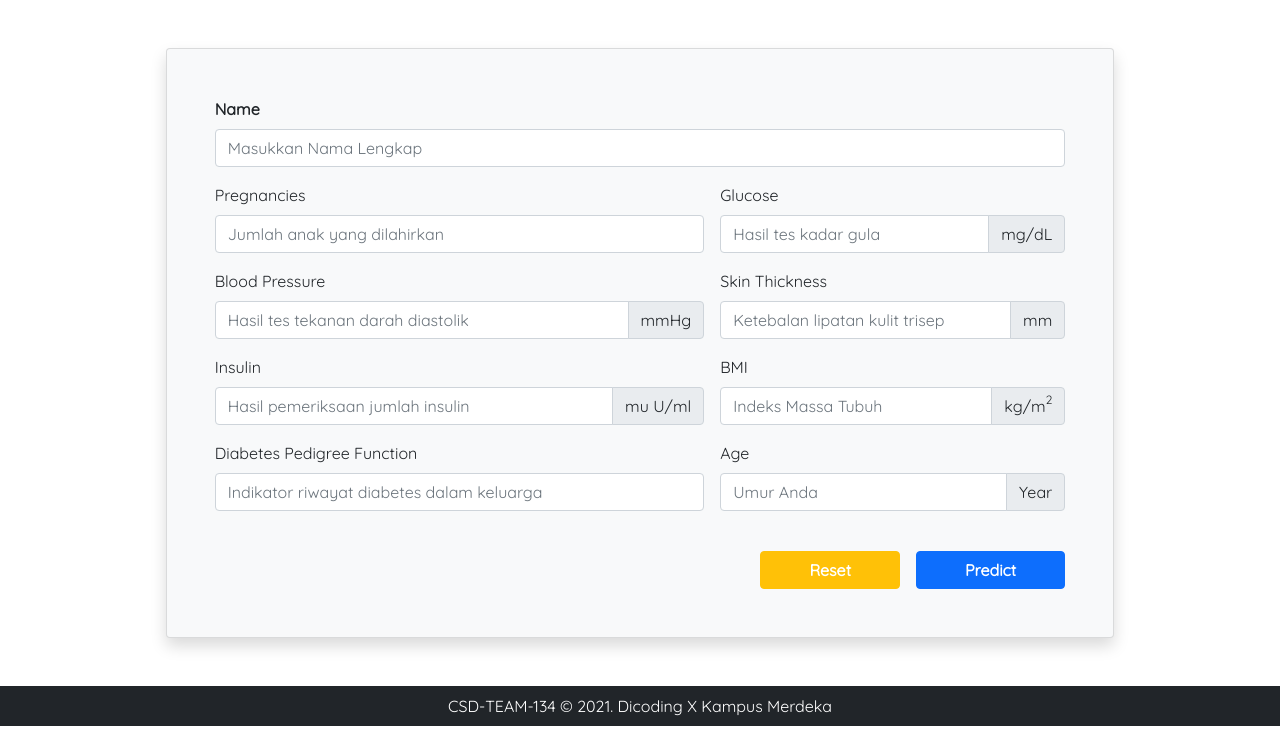
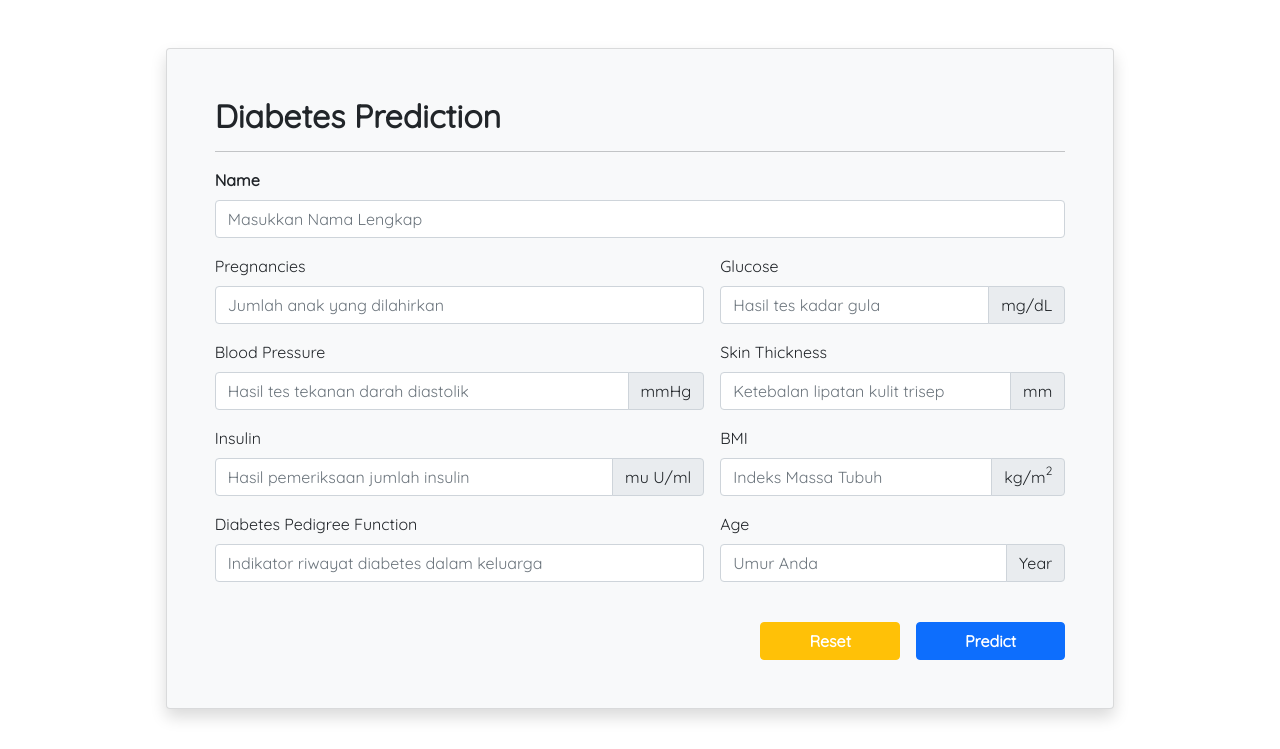
Before and after one commit to dan-dia/project-capstone-team-csd-134, a Flask app: page / in a window 1280 px wide. Shown: the part 56-805 px from the top of the page. Before the commit the page ends 782 px from the top, so only its background shows below. Run offline with Flask 2, Linux system fonts and the light colour scheme; some libraries are stand-ins or nearby versions.

Commit message:
menambahkan judul pada form diabetes

```diff
--- a/templates/components/form.html.jinja
+++ b/templates/components/form.html.jinja
@@ -1,5 +1,7 @@
 <div class="card my-5 bg-light shadow">
     <div class="card-body p-5">
+        <h2 class="fw-bold mb-3">Diabetes Prediction</h2>
+        <hr>
         <form class="row g-3" id="form">
             <div class="col-12">
                 <label for="name" class="form-label fw-bold">Name</label>
```
